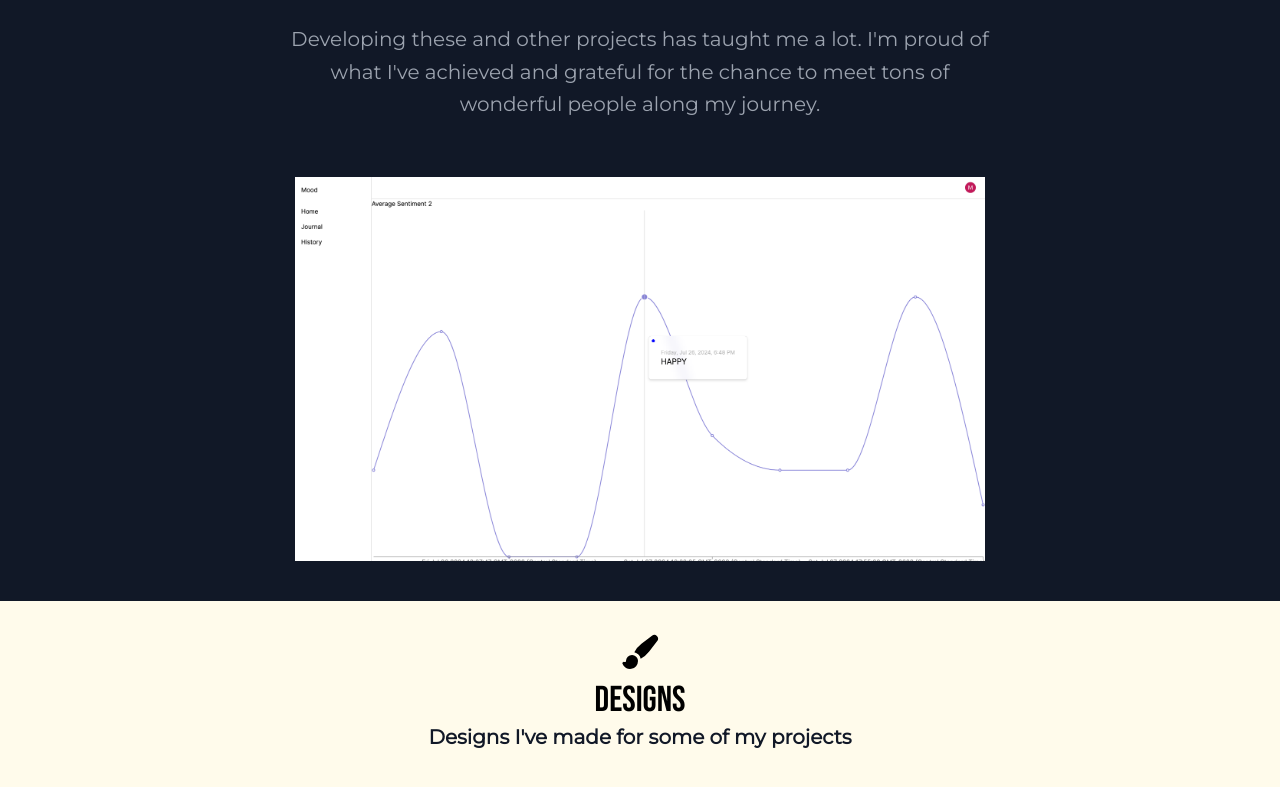
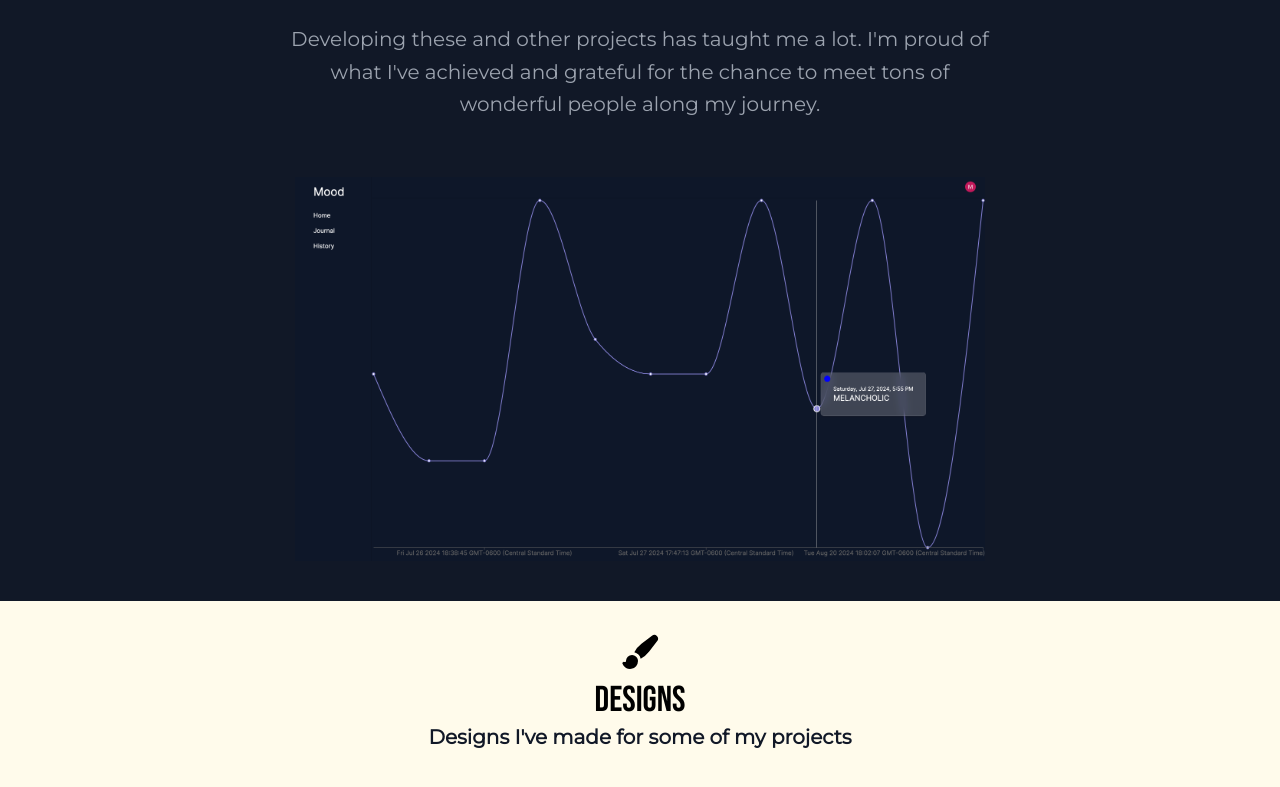
Before and after one commit to MaxvG115/Portfolio, a React (Create React App) app: page / in a window 1280 px wide. Shown: the part 1110-1897 px from the top of the page. Built offline with nearby package versions, Linux system fonts and the light colour scheme; grey boxes are pictures that could not be loaded.

Commit message:
Updated project assets

```diff
--- a/src/data.js
+++ b/src/data.js
@@ -4,7 +4,7 @@ export const projects = [
       subtitle: "NextJS",
       description:
         "Simple journal application that uses Google Gemini's API to recognize your mood by analizing the content of your journal entries.",
-      image: "./mood1.png",
+      image: "./mood.png",
       url: "https://mood-wine-mu.vercel.app/"
       },
     /*
```
Also changed, not shown: public/mood.png, public/mood1.png (deleted).
